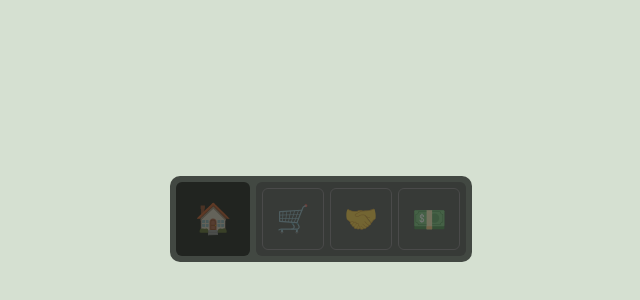
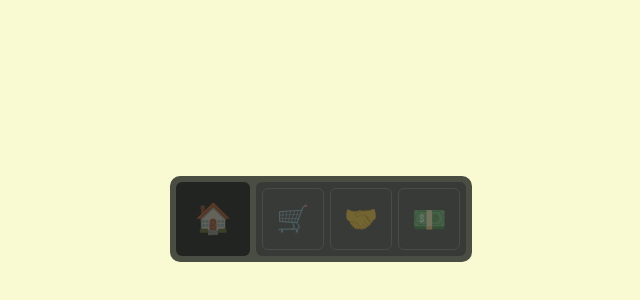
Before and after one commit to Frintest/kapusta-2, a React app: page / in a window 1280 px wide. Shown: the part 428-728 px from the top of the page, without its empty margins (319-959 px from the left). Built offline with nearby package versions, Linux system fonts and the light colour scheme.

Commit message:
test workflows

```diff
--- a/src/scss/base/reset.scss
+++ b/src/scss/base/reset.scss
@@ -25,7 +25,7 @@ html {
 
 body {
 	color: #000;
-	background: $color-light-1;
+	background: lightgoldenrodyellow;
 }
 
 a {
```
